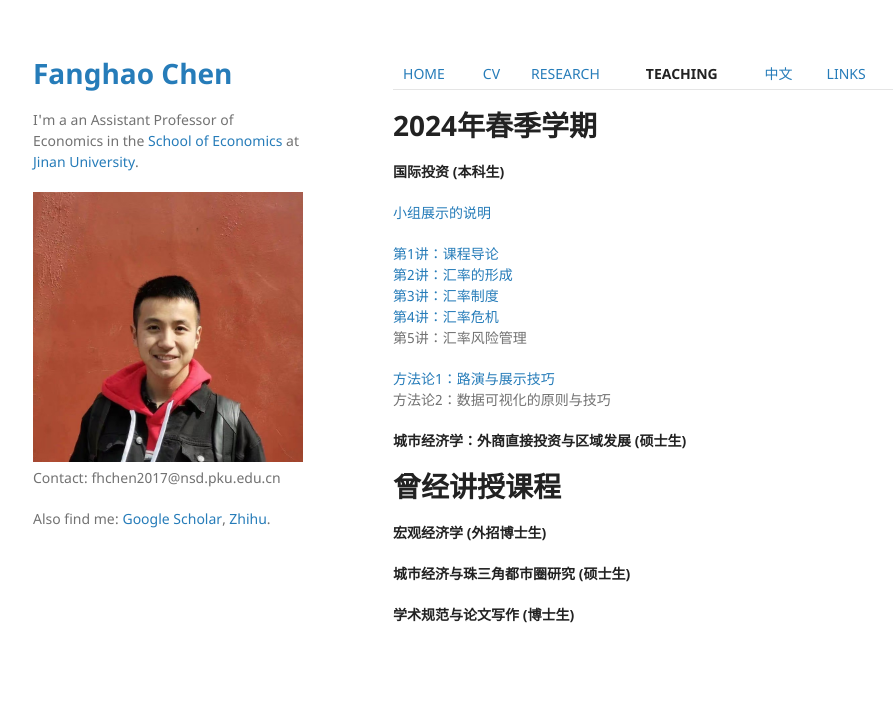
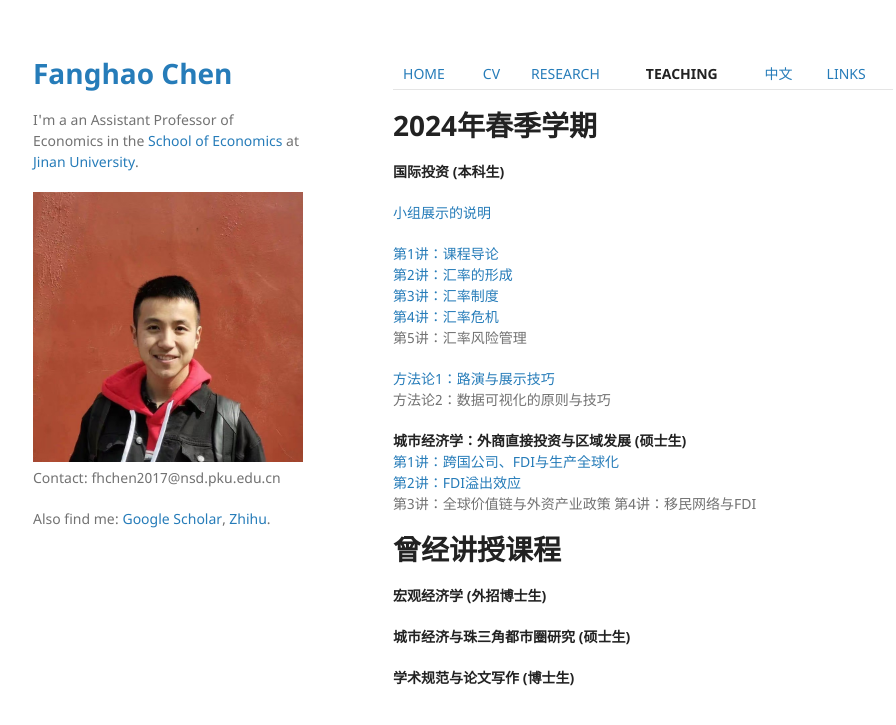
Before and after one commit to FanghaoChen/homepage, a Jekyll site: the page built from teaching.md, in a window 1280 px wide. Shown: the top 725 px of the page, without its empty margins (177-1073 px from the left). Built offline with Jekyll 4.4.1, drawn with Linux system fonts in a browser that asks for light colours; our own code applies the rules of GitHub Pages for plain Markdown files.

Commit message:
Update teaching.md

```diff
--- a/teaching.md
+++ b/teaching.md
@@ -16,6 +16,10 @@
 方法论2：数据可视化的原则与技巧
 
 **城市经济学：外商直接投资与区域发展 (硕士生)** <br/>
+[第1讲：跨国公司、FDI与生产全球化](./assets/第1课_跨国公司、FDI与生产全球化.pdf) <br/>
+[第2讲：FDI溢出效应](./assets/第2课_FDI溢出效应.pdf) <br/>
+第3讲：全球价值链与外资产业政策
+第4讲：移民网络与FDI
 
 # 曾经讲授课程
 
```
